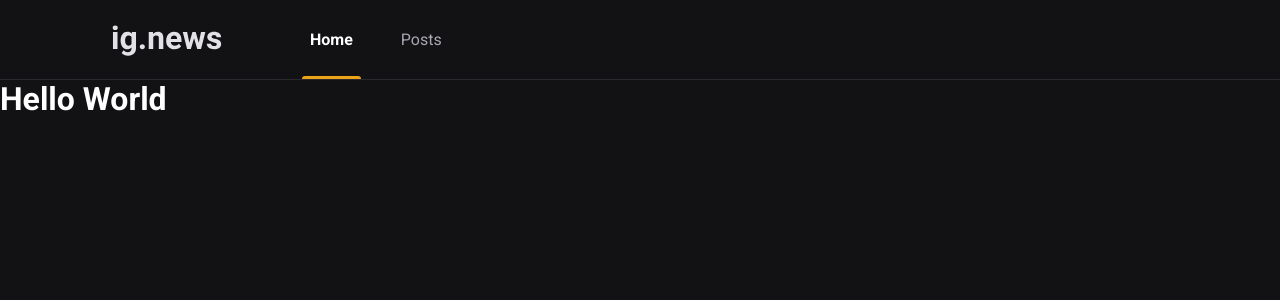
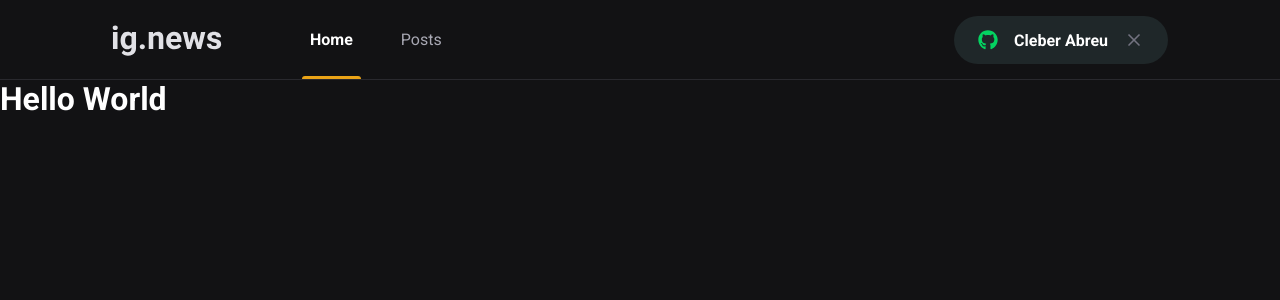
Before and after one commit to cfasilva/ignews, a Next.js app: page / in a window 1280 px wide. Shown: the top 300 px of the page. Built offline with nearby package versions, Linux system fonts and the light colour scheme.

Commit message:
Add component SignInButton

```diff
--- a/src/components/Header/index.tsx
+++ b/src/components/Header/index.tsx
@@ -1,3 +1,5 @@
+import { SignInButton } from '../SignInButton';
+
 import styles from './styles.module.scss';
 
 export function Header() {
@@ -9,6 +11,8 @@
                     <a className={styles.active}>Home</a>
                     <a>Posts</a>
                 </nav>
+
+                <SignInButton />
             </div>
         </header>
     );
--- a/src/components/Header/styles.module.scss
+++ b/src/components/Header/styles.module.scss
@@ -51,4 +51,8 @@
             }
         }
     }
+
+    button {
+        margin-left: auto;
+    }
 }
--- /dev/null
+++ b/src/components/SignInButton/index.tsx
@@ -0,0 +1,27 @@
+import { FaGithub } from 'react-icons/fa';
+import { FiX} from  'react-icons/fi';
+
+import styles from './styles.module.scss';
+
+export function SignInButton() {
+    const isUserLoggedIn = true;
+
+    return isUserLoggedIn ? (
+        <button
+            type="button"
+            className={styles.signInButton}
+        >
+            <FaGithub color='#04d361' />
+            Cleber Abreu
+            <FiX color='#737380' className={styles.closeIcon} />
+        </button>
+    ) : (
+        <button
+            type="button"
+            className={styles.signInButton}
+        >
+            <FaGithub color='#eba417' />
+            Sign in with Github
+        </button>
+    );
+}
--- /dev/null
+++ b/src/components/SignInButton/styles.module.scss
@@ -0,0 +1,33 @@
+.signInButton {
+    height: 3rem;
+    border-radius: 3rem;
+    background: var(--gray-850);
+    border: 0;
+    padding: 0 1.5rem;
+
+    display: flex;
+    align-items: center;
+    justify-content: center;
+
+    color: var(--white);
+    font-weight: bold;
+
+    svg {
+        width: 20px;
+        height: 20px;
+    }
+
+    svg:first-child {
+        margin-right: 1rem;
+    }
+
+    svg.closeIcon {
+        margin-left: 1rem;
+    }
+
+    transition: filter 0.2s;
+
+    &:hover {
+        filter: brightness(0.8);
+    }
+}
--- a/src/styles/global.scss
+++ b/src/styles/global.scss
@@ -11,6 +11,7 @@
     --gray-100: #e1e1e6;
     --gray-300: #a8a8b3;
     --gray-800: #29292e;
+    --gray-850: #1f2729;
     --gray-900: #121214;
 
     --cyan-500: #61dafb;
```
